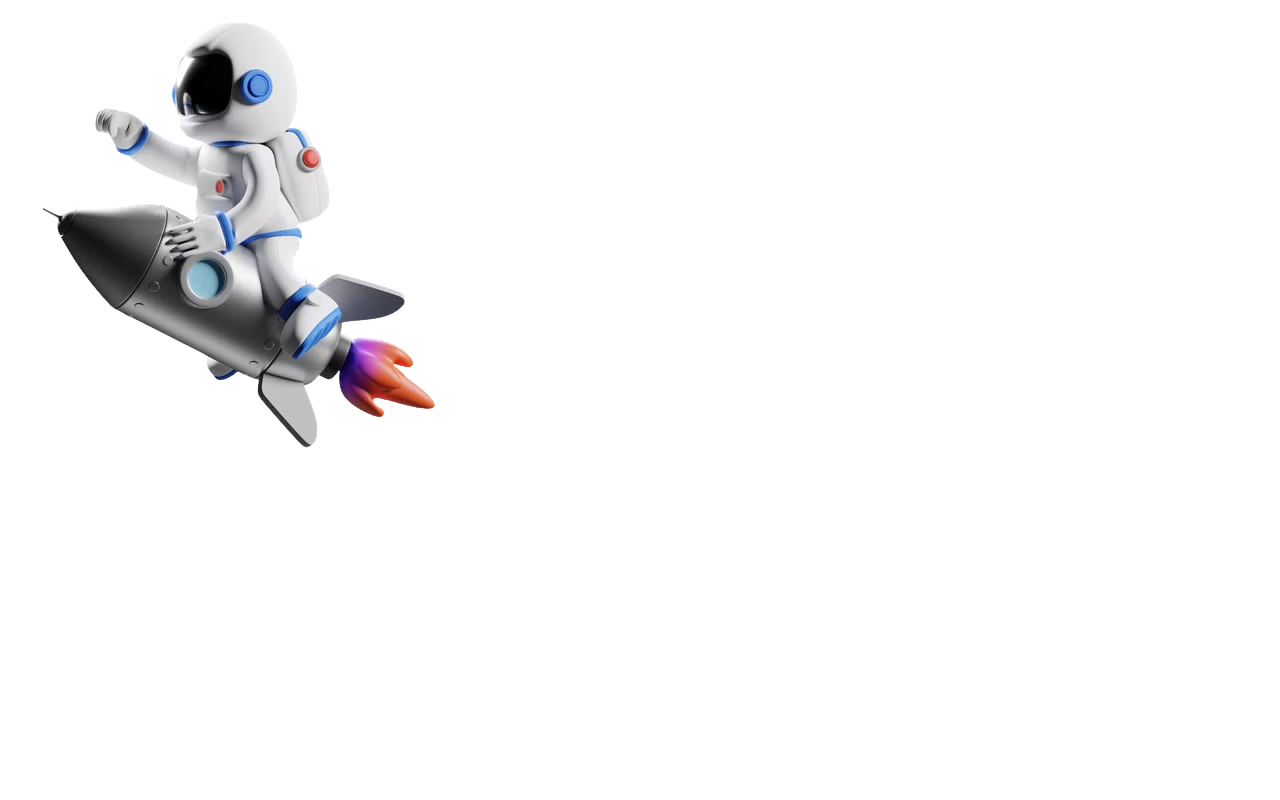
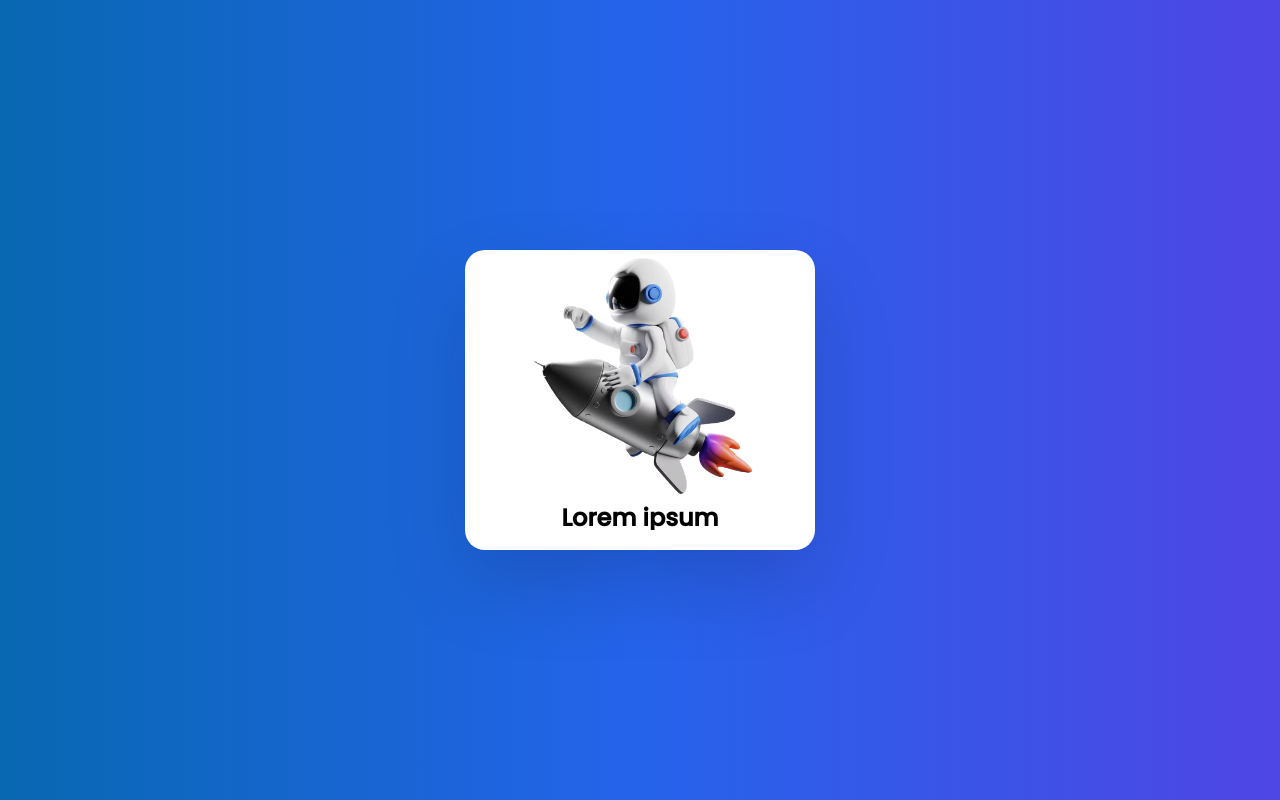
Before and after one commit to LuisFernandoRufato/hover-animation, a plain HTML site: page index.html in a window 1280 px wide. Drawn offline with Linux system fonts and the light colour scheme.

Commit message:
projeto finalizado

```diff
--- a/index.html
+++ b/index.html
@@ -11,6 +11,13 @@
         <div class="img-box">
             <img src="src/images/image.png">
         </div>
+        <div class="content">
+            <h2>Lorem ipsum</h2>
+            <p>Lorem ipsum dolor sit amet consectetur adipisicing elit. Corrupti doloremque natus harum, voluptas doloribus libero vitae corporis dolorem placeat consequatur accusantium quas? Quidem aut facere odit accusamus eligendi labore maxime?</p>
+            <a href="#" class="read-more">
+                Read more
+            </a>
+        </div>
     </div>
 </body>
 </html>
--- a/src/style/style.css
+++ b/src/style/style.css
@@ -0,0 +1,78 @@
+@import url('https://fonts.googleapis.com/css2?family=Inter:wght@100;200;300;400;500&family=Poppins:wght@100;200;300;400;500&display=swap');
+
+* {
+    font-family: 'Poppins', sans-serif;
+    margin: 0;
+    padding: 0;
+    box-sizing: border-box;
+}
+
+body {
+    display: flex;
+    justify-content: center;
+    align-items: center;
+    min-height: 100vh;
+    background: linear-gradient(90deg, #0868b2, #2563eb, #4f46e5);
+}
+
+.card{
+    display: flex;
+    justify-content: center;
+    width: 350px;
+    height: 300px;
+    position: relative;
+    background-color: #fff;
+    border-radius: 20px;
+    box-shadow: 0px 35px 80px rgba(0, 0, 0, 0.15);
+    transition: 0.5s;
+}
+
+.card:hover {
+    height: 470px;
+}
+
+.card .img-box {
+    position: absolute;
+    width: 250px;
+    height: auto;
+    top: 0px;
+    transition: 0.5s;
+}
+
+.card:hover .img-box {
+    top: -100px;
+    scale: 0.75;
+}
+
+.card .img-box img {
+    width: 100%;
+    height: 100%;
+    object-fit: cover;
+}
+
+.card .content {
+    display: flex;
+    flex-direction: column;
+    gap: 18px;
+    position: absolute;
+    top: 250px;
+    width: 100%;
+    padding: 0px 30px;
+    text-align: center;
+    height: 30px;
+    overflow: hidden;
+    transition: 0.5s;
+}
+
+.card:hover .content {
+    top: 130px;
+    height: 350px;
+}
+
+.card .read-more {
+    background: linear-gradient(90deg, #3730a3, #7e22ce);
+    padding: 12px;
+    color: #fff;
+    text-decoration: none;
+    border-radius: 8px;
+}
```
